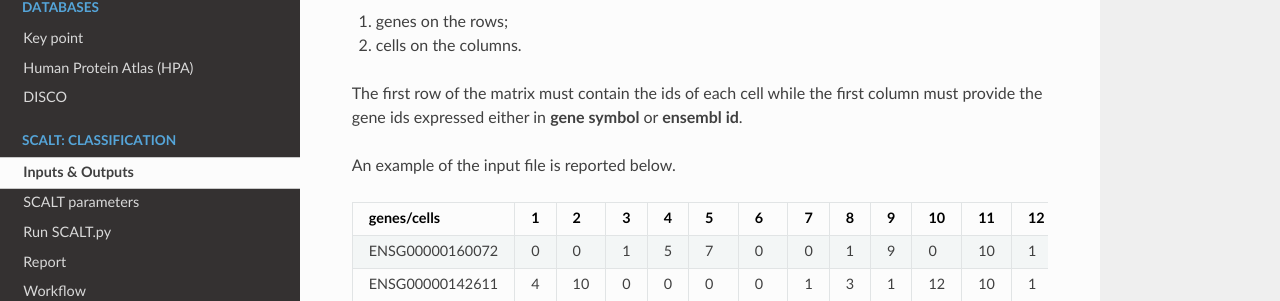
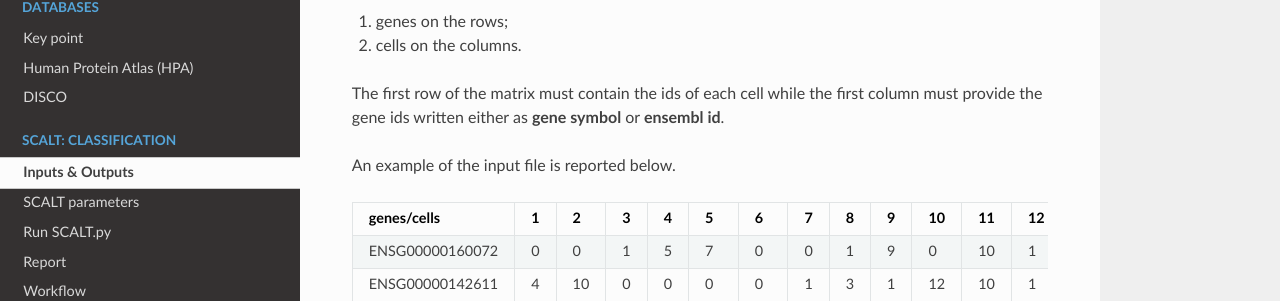
Before and after one commit to danitrave/CapitalCitiesGame, a Sphinx documentation site: the page built from docs/source/classification.rst, in a window 1280 px wide and 900 px high. Shown: the part 222-523 px from the top of the window. Built offline with Sphinx 7.4.7 and the Read the Docs theme 2.0.0, drawn with Linux system fonts in a browser that asks for light colours.

Commit message:
Update classification.rst

```diff
--- a/docs/source/classification.rst
+++ b/docs/source/classification.rst
@@ -6,7 +6,7 @@ SCALT.py requires a scRNA seq row counts matrix as input data. The matrix must b
 1. genes on the rows;
 2. cells on the columns.
 
-The first row of the matrix must contain the ids of each cell while the first column must provide the gene ids expressed either in **gene symbol** or **ensembl id**.
+The first row of the matrix must contain the ids of each cell while the first column must provide the gene ids written either as **gene symbol** or **ensembl id**.
 
 An example of the input file is reported below.
 
```
